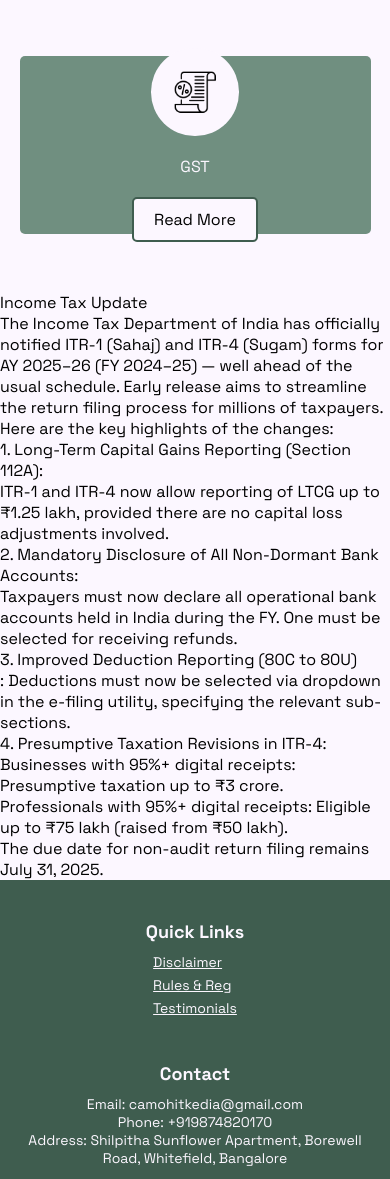
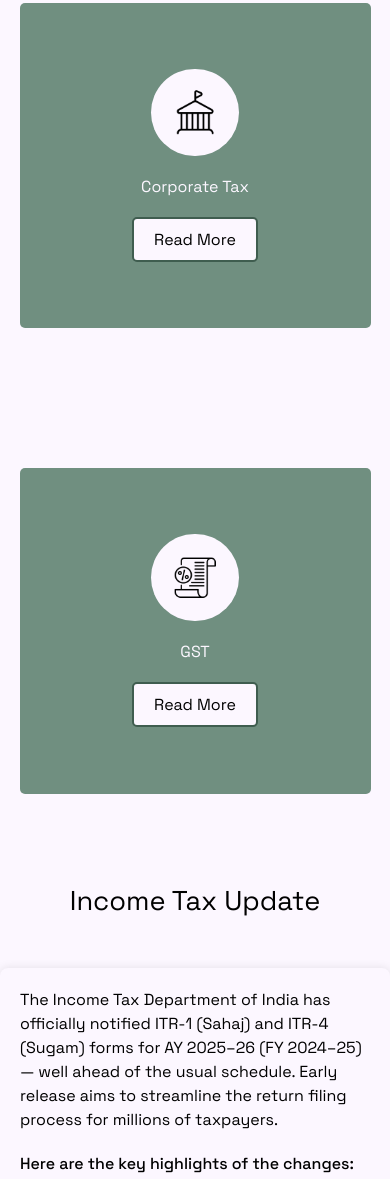
Before and after one commit to DBatman35611/mohit_kedia_trial, a website: page laws.html in a window 390 px wide. Shown: the part 732-1911 px from the top of the page. Drawn offline with Linux system fonts and the light colour scheme; no server answers.

Commit message:
add update css

```diff
--- a/public/laws.css
+++ b/public/laws.css
@@ -44,6 +44,7 @@
   background-color: #FCF7FF;
   position: relative;
   margin-bottom: 20px;
+
 }
 
 .law-icon img {
@@ -82,7 +83,60 @@
 
 
 @media (max-width: 1200px) {
+
   .legal-grid {
     grid-template-columns: repeat(1, 1fr);
+    height: 170vh;
+
+    justify-content: center;
+    gap: 0;
   }
+
+  .law-icon{
+    width: 15%;
+    padding-top: 15%;
+
+  }
+
 }
+
+@media (max-width: 500px) {
+  .law-icon{
+    width: 30%;
+    padding-top: 30%;
+
+  }
+
+}
+
+.update-title{
+  justify-self: center;
+  align-self: center;
+  font-size: 1.7rem;
+}
+
+.update-content {
+  max-width: 800px;
+  margin: 50px auto;
+  padding: 20px;
+  background-color: #FCF7FF;
+  border-radius: 8px;
+  box-shadow: 0 0 10px rgba(0, 0, 0, 0.1);
+}
+
+.update-content ul {
+  list-style-type: none;
+  padding: 0;
+}
+
+.update-content li {
+  margin-bottom: 20px;
+  font-size: 16px;
+  line-height: 1.5;
+  text-align: left;
+}
+
+.highlight{
+  font-weight: 500;
+
+}
```
